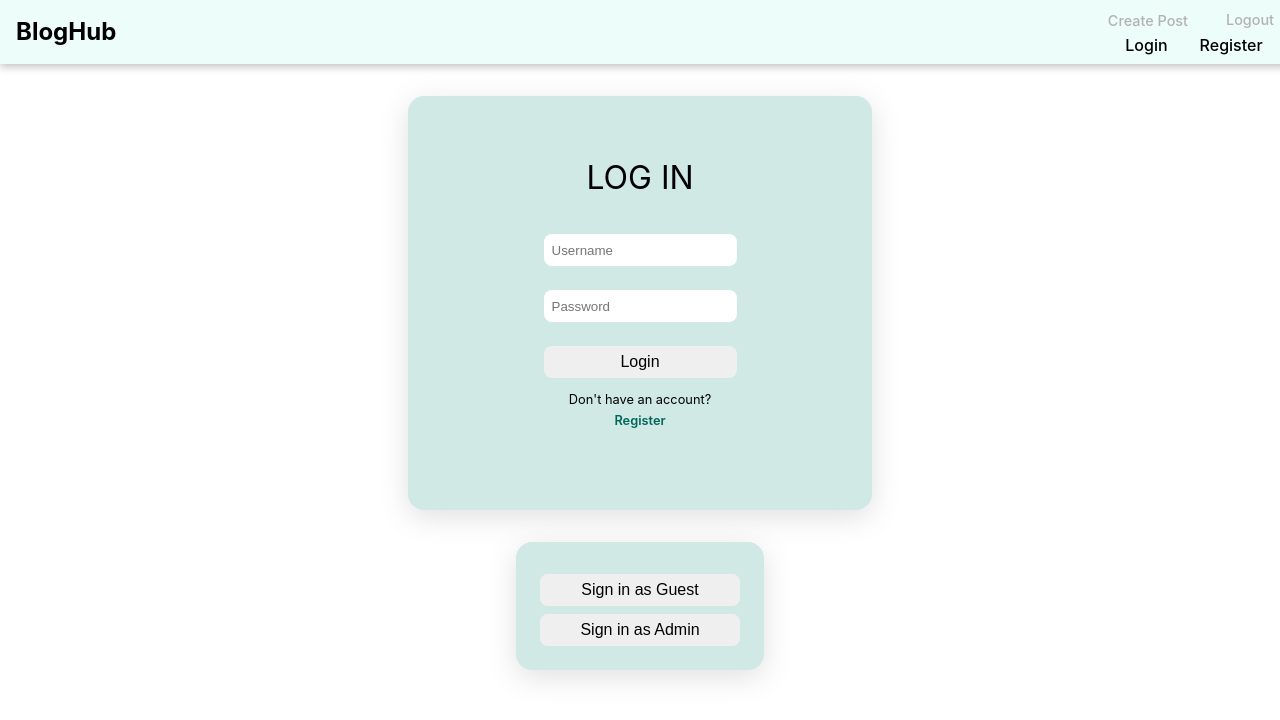
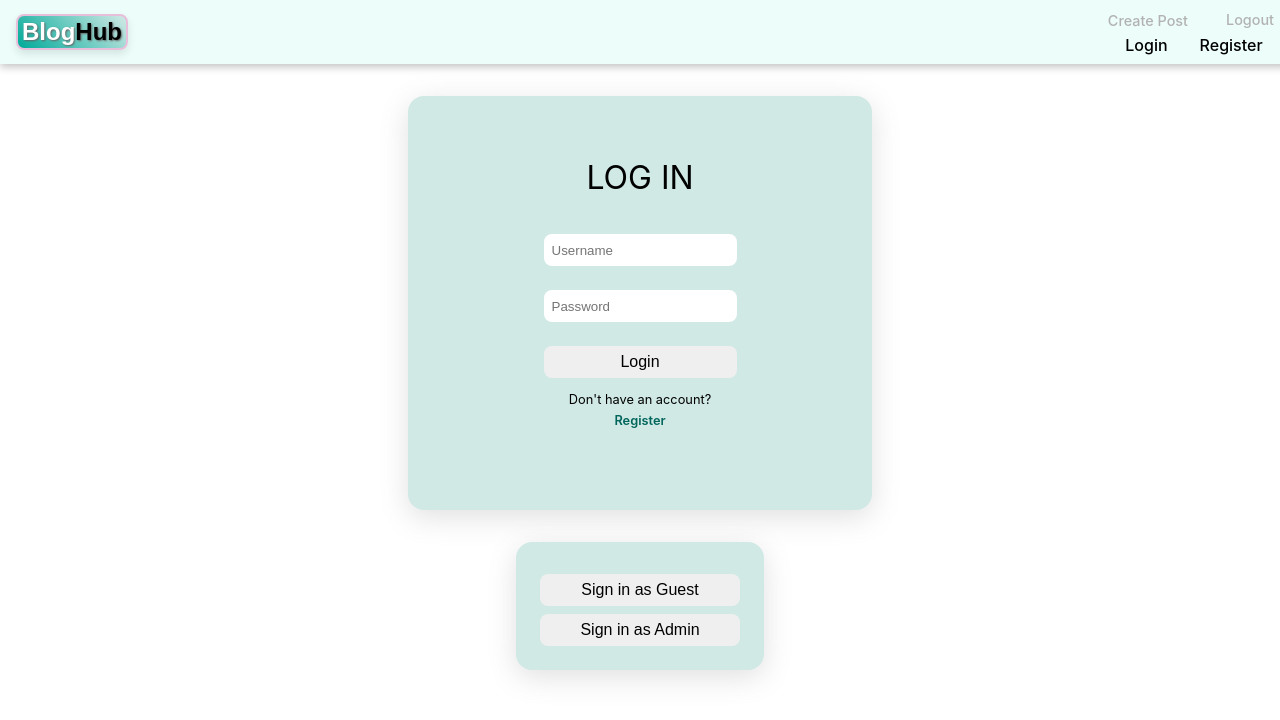
Before and after one commit to chrisnotthere/BlogHub, a React (Create React App) app in the folder client/: page /BlogHub/login in a window 1280 px wide. Shown: the top 720 px of the page. Built offline with nearby package versions, Linux system fonts and the light colour scheme; no server answers.

Commit message:
logo styling

```diff
--- a/client/src/assets/styles/header.module.css
+++ b/client/src/assets/styles/header.module.css
@@ -13,10 +13,32 @@
   z-index: 1000;
 }
 
-.logo a {
-  color: #000;
+.logo {
+  display: flex;
+  flex-direction: row;
   font-size: 1.5rem;
   font-weight: 700;
+  color: #000;
+  font-family: 'Montserrat', sans-serif;
+  padding: 0.25rem;
+  background: linear-gradient(45deg, var(--teal1), var(--turquoise));
+  border-radius: 0.5rem;
+  border: 2px solid var(--lavender);
+  box-shadow: 0 4px 8px rgba(0, 0, 0, 0.1);
+  text-shadow: 1px 1px 2px var(--neutral3);
+  transition: all 0.3s ease;
+}
+
+.logo:hover {
+  text-decoration: underline;
+  border-color: var(--dark-teal);
+}
+
+.logo1 {
+  color: #fff;
+}
+
+.logo2 {
 }
 
 .nav {
--- a/client/src/pages/components/Header.tsx
+++ b/client/src/pages/components/Header.tsx
@@ -8,11 +8,14 @@ export default function Header() {
 
   const handleLogout = async () => {
     try {
-      const response = await fetch(`${process.env.REACT_APP_HEROKU_URL}auth/logout`, {
-        method: "POST",
-        headers: { "Content-Type": "application/json" },
-        credentials: "include",
-      });
+      const response = await fetch(
+        `${process.env.REACT_APP_HEROKU_URL}auth/logout`,
+        {
+          method: "POST",
+          headers: { "Content-Type": "application/json" },
+          credentials: "include",
+        }
+      );
       setUserInfo({ username: "", isLoggedIn: false });
     } catch (error) {
       console.error("Network error:", error);
@@ -21,9 +24,10 @@ export default function Header() {
 
   return (
     <header className={styles.header}>
-      <div className={styles.logo}>
-        <Link to="/">BlogHub</Link>
-      </div>
+      <Link className={styles.logo} to="/">
+        <span className={styles.logo1}>Blog</span>
+        <div className={styles.logo2}>Hub</div>
+      </Link>
       <nav className={styles.nav}>
         <ul className={styles.navTop}>
           <li>
```
